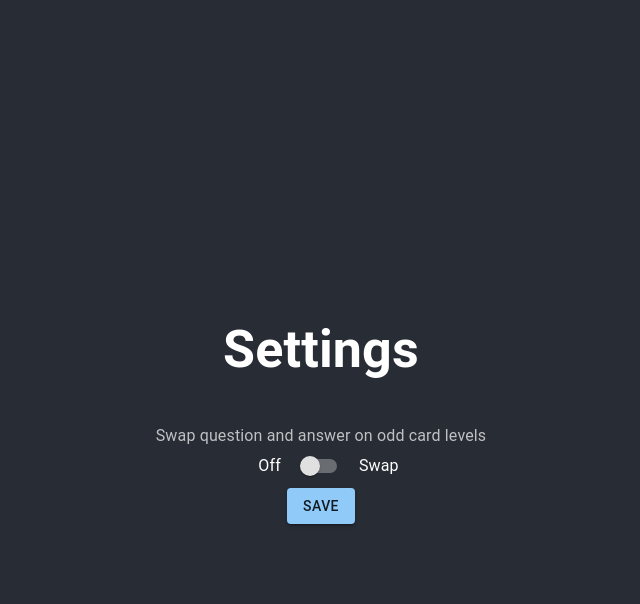
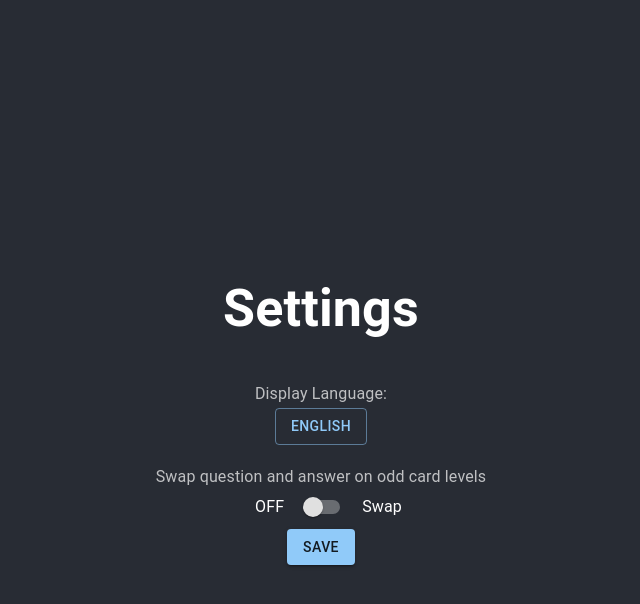
Before and after one commit to ElderlyC/Raven-Cards, a React (Create React App) app: page / in a window 1280 px wide. Both pictures are taken after a click on the button "SETTINGS". Shown: the top 604 px of the page, without its empty margins (319-959 px from the left). Built offline with nearby package versions, Linux system fonts and the light colour scheme.

Commit message:
display lang

```diff
--- a/src/Components/AddFlashcard/AddFlashcard.tsx
+++ b/src/Components/AddFlashcard/AddFlashcard.tsx
@@ -13,6 +13,7 @@ import {
 import { WordPair } from "../../types";
 import { useState, useEffect, useRef } from "react";
 import { Deck } from "../../App";
+import { jaReg, koReg } from "../../utilities";
 import GenerateImage from "./GenerateImage";
 import classes from "./AddFlashcard.module.css";
 // refactor: file TOO BIG
@@ -60,6 +61,12 @@ const AddFlashcard: React.FC<AddCardProps> = ({
   const editingCardName = useRef(input1).current;
 
   const matches = useMediaQuery("(min-width:800px)");
+
+  const displayLang = (input: string) =>
+    jaReg.test(input) ? "ja" : koReg.test(input) ? "ko" : "en";
+
+  //array of terms objects, select element based on display lang
+  // e.g. display lang = 'en', display[n].hint = 'Hint', ... 'E.g.', etc.
 
   const handleSwapInputs = () => {
     setInput1(input2);
@@ -235,14 +242,18 @@ const AddFlashcard: React.FC<AddCardProps> = ({
                 <span>
                   Hint{" "}
                   <Link
-                    href={`https://${
-                      /[a-zA-Z+]/.test(input1) ? "en" : "ko"
-                    }.dict.naver.com/#/search?range=example&query=${input1}`}
+                    href={`https://${displayLang(
+                      input1
+                    )}.dict.naver.com/#/search?range=example&query=${input1}`}
                     underline="hover"
                     rel="noopener"
                     target="_blank"
                   >
-                    예
+                    {displayLang(input2) === "ja"
+                      ? "例文"
+                      : displayLang(input2) === "ko"
+                      ? "예문"
+                      : "E.g."}
                   </Link>
                 </span>
                 <TextField
--- a/src/Components/ReviewCards/ReviewCards.tsx
+++ b/src/Components/ReviewCards/ReviewCards.tsx
@@ -44,6 +44,10 @@ const ReviewCards: React.FC<ReviewCardsProps> = ({
 
   const handleKeyDown: KeyboardEventHandler<HTMLDivElement> = (event) => {
     if (event.key === "Enter") {
+      if (answer === "") {
+        event.preventDefault();
+        return;
+      }
       handleSubmit(event);
     }
   };
--- a/src/Components/Settings/Settings.tsx
+++ b/src/Components/Settings/Settings.tsx
@@ -1,24 +1,54 @@
-import { useState } from "react";
-import { InputLabel, Switch, Typography } from "@mui/material";
+import { useState, useEffect } from "react";
+import { InputLabel, Switch, Typography, Button } from "@mui/material";
+import { pageContent } from "./SettingsText";
 
 // review intervals/frequency
+// dictionary links (use other dictionaries than naver)
+// auto upload to firebase after review?
 
 const Settings = () => {
   const storedOptions = JSON.parse(localStorage.getItem("options") || "{}");
   const [oddLevelFlip, setOddFlip] = useState(
     storedOptions.oddLevelFlip || false
   );
+  const languages: string[] = ["English", "Korean", "Japanese"];
+  const [displayLang, setLang] = useState(storedOptions.language || "English");
+  const { title, displayLabel, oddLabel, switchOff, switchSwap } =
+    pageContent[displayLang];
 
   const handleOddLevel = (event) => {
     const { checked } = event.target;
     setOddFlip(checked);
-    localStorage.setItem("options", JSON.stringify({ oddLevelFlip: checked }));
   };
+
+  const changeLang = () => {
+    const currentIndex = languages.findIndex((lang) => lang === displayLang);
+    setLang(languages[(currentIndex + 1) % languages.length]);
+  };
+
+  useEffect(() => {
+    localStorage.setItem(
+      "options",
+      JSON.stringify({
+        oddLevelFlip: oddLevelFlip,
+        language: displayLang,
+      })
+    );
+  }, [oddLevelFlip, displayLang]);
 
   return (
     <div>
-      <h1>Settings</h1>
-      <InputLabel>Swap question and answer on odd card levels</InputLabel>
+      <h1>{title}</h1>
+      <div style={{ margin: "20px" }}>
+        <InputLabel>{displayLabel}</InputLabel>
+        <div>
+          <Button variant="outlined" onClick={changeLang}>
+            {displayLang}
+          </Button>
+        </div>
+      </div>
+      <div>
+        <InputLabel>{oddLabel}</InputLabel>
         <div
           style={{
             display: "flex",
@@ -26,9 +56,10 @@ const Settings = () => {
             alignItems: "center",
           }}
         >
-        <Typography margin="0 10px 0 15px">Off</Typography>
+          <Typography margin="0 10px 0 15px">{switchOff}</Typography>
           <Switch checked={oddLevelFlip} onChange={(e) => handleOddLevel(e)} />
-        <Typography marginLeft="10px">Swap</Typography>
+          <Typography marginLeft="10px">{switchSwap}</Typography>
+        </div>
       </div>
     </div>
   );
--- /dev/null
+++ b/src/Components/Settings/SettingsText.tsx
@@ -0,0 +1,23 @@
+export const pageContent = {
+  English: {
+    title: "Settings",
+    displayLabel: "Display Language:",
+    oddLabel: "Swap question and answer on odd card levels",
+    switchOff: "OFF",
+    switchSwap: "Swap",
+  },
+  Korean: {
+    title: "설정",
+    displayLabel: "표시 언어:",
+    oddLabel: "홀수 카드 레벨로 질문과 답변을 맞바꾸기",
+    switchOff: "끄기",
+    switchSwap: "바꾸기",
+  },
+  Japanese: {
+    title: "設定",
+    displayLabel: "表示言語:",
+    oddLabel: "奇数カードレベルで質問と回答を交換する",
+    switchOff: "OFF",
+    switchSwap: "交換する",
+  },
+};
--- a/src/Components/Translation/TranslationForm.tsx
+++ b/src/Components/Translation/TranslationForm.tsx
@@ -1,6 +1,7 @@
 import React, { useState, FormEvent } from "react";
 import { WordPair } from "../../types";
 import { TextField, Button, Typography, Box } from "@mui/material";
+import { enReg, koReg, jaReg } from "../../utilities";
 import axios from "axios";
 import classes from "./TranslationForm.module.css";
 
@@ -49,16 +50,12 @@ const TranslationForm: React.FC<TranslationFormTypes> = ({
     setLangs(([lang1, lang2, lang3]) => [lang2, lang1, lang3]);
   };
 
-  const koReg = /[\uAC00-\uD7AF]/gu; // regex for Korean 한글 (no hanja)
-  const jaReg = /[\u3040-\u30FF\u3400-\u4DBF\u4E00-\u9FFF]/gu; // regex for Japanese characters
-
   const handleTextChange = (e) => {
     const lastChar = e.target.value.slice(-1);
 
     if (koReg.test(lastChar) && langs[0] !== "ko") setLangs(["ko", "en", "ja"]);
     if (jaReg.test(lastChar) && langs[0] !== "ja") setLangs(["ja", "en", "ko"]);
-    if (/[a-zA-Z+]/.test(lastChar) && langs[0] !== "en")
-      setLangs(["en", "ko", "ja"]);
+    if (enReg.test(lastChar) && langs[0] !== "en") setLangs(["en", "ko", "ja"]);
     setText(e.target.value);
   };
 
@@ -68,7 +65,7 @@ const TranslationForm: React.FC<TranslationFormTypes> = ({
       setLangs(["ko", "en", "ja"]);
     if (jaReg.test(pastedText) && langs[0] !== "ja")
       setLangs(["ja", "en", "ko"]);
-    if (/[a-zA-Z+]/.test(pastedText) && langs[0] !== "en")
+    if (enReg.test(pastedText) && langs[0] !== "en")
       setLangs(["en", "ko", "ja"]);
   };
 
--- /dev/null
+++ b/src/utilities.tsx
@@ -0,0 +1,3 @@
+export const enReg = /[a-zA-Z]+/; // excludes jp romaji
+export const koReg = /[\uAC00-\uD7AF]+/u; // regex for Korean 한글 (no hanja)
+export const jaReg = /[\u3040-\u30FF\u3400-\u4DBF\u4E00-\u9FFF]+/u; // regex for Japanese characters
```
Also changed, not shown: public/manifest.json, src/Planning/Plan.txt, src/Planning/icons/raven.PNG (added). Lines whose indentation alone changed are shown as unchanged.
